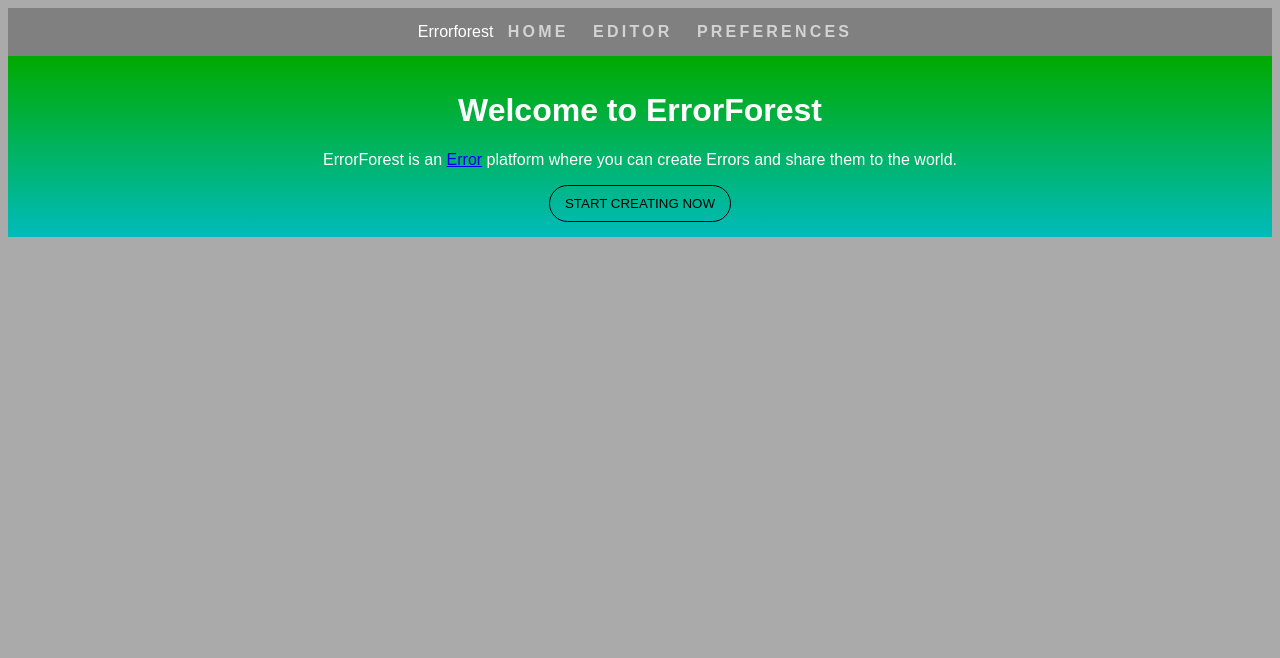
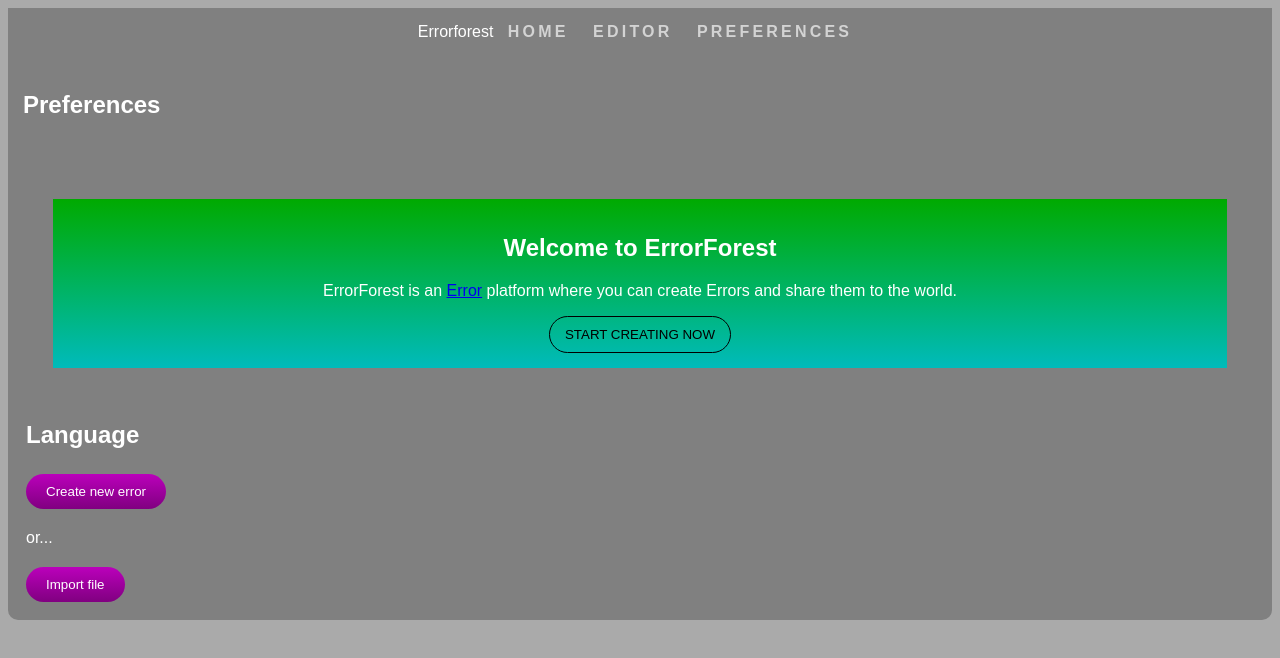
Before and after one commit to anowa-eng/errorforest, a plain HTML site: page index.html in a window 1280 px wide. Drawn offline with nearby package versions, Linux system fonts and the light colour scheme.

Commit message:
Update index.html

```diff
--- a/index.html
+++ b/index.html
@@ -1,6 +1,7 @@
 <!DOCTYPE html>
 <html lang="">
 <head>
+  <script type="text/javascript" src="//translate.google.com/translate_a/element.js?cb=googleTranslateElementInit"></script>
   <meta charset="">
   <meta name="viewport" content="width=device-width, initial-scale=1.0">
   <script src="https://code.jquery.com/jquery-3.x-git.min.js"></script>
@@ -73,8 +74,29 @@
       Errorforest <!-- Where is the image source of Errorforest logo -->
       <a onclick="CONTENT = 'main'">Home</a>
       <a onclick="CONTENT = 'editor'">Editor</a>
-      <a>Preferences</a>
-    </ul>
+      <a id="settings">
+        Preferences
+        <script>
+          $(document).ready(function(){
+            $('#settings').click(function(){
+
+            });
+          });
+        </script>
+      </a>
+    </div>
+    <div style="border-radius: 0px 0px 10px 10px" id="pref">
+      <h1>Preferences</h1>
+      <table>
+        <tbody>
+          <tr>
+            <td>
+              <h1>Language</h1>
+            </td>
+            <div id="google_translate_element"></div>
+          </tr>
+        </tbody>
+    </div>
   </nav>
   <div class="content">
     <div class="main">
```
